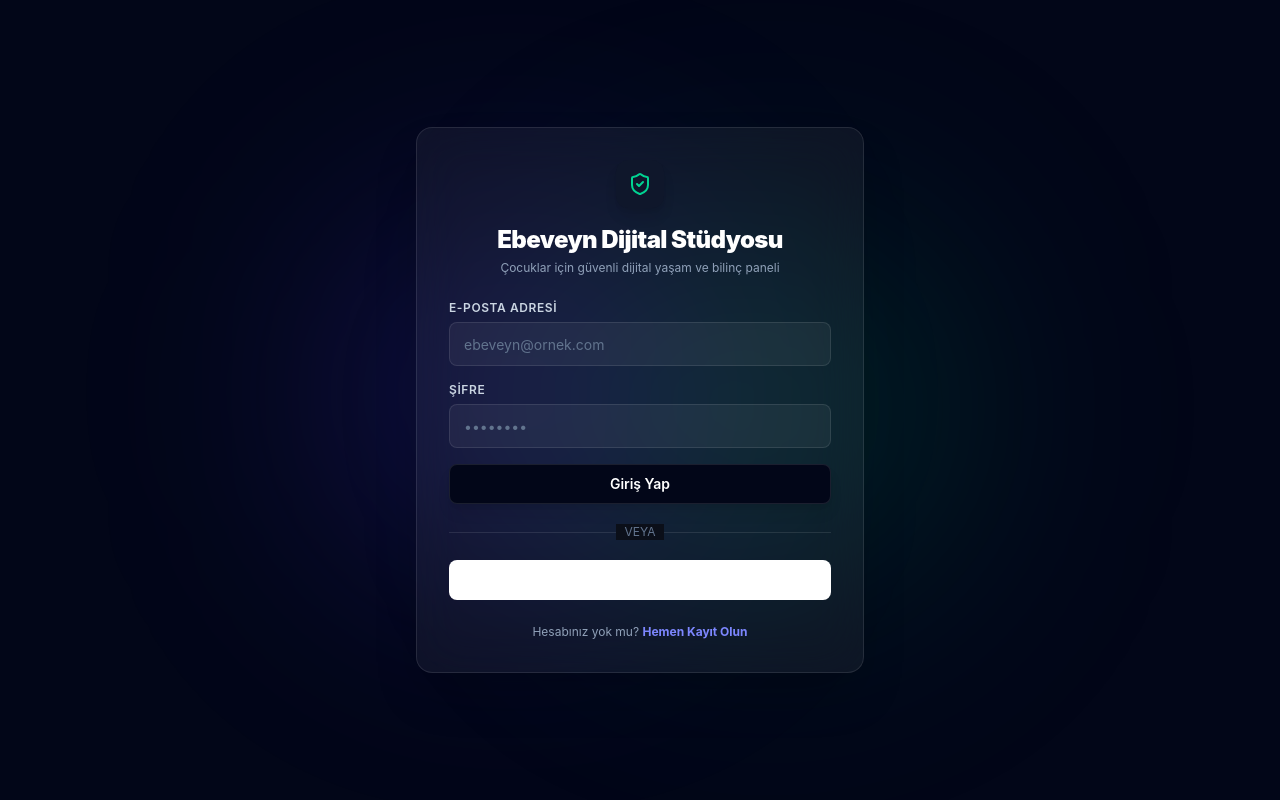
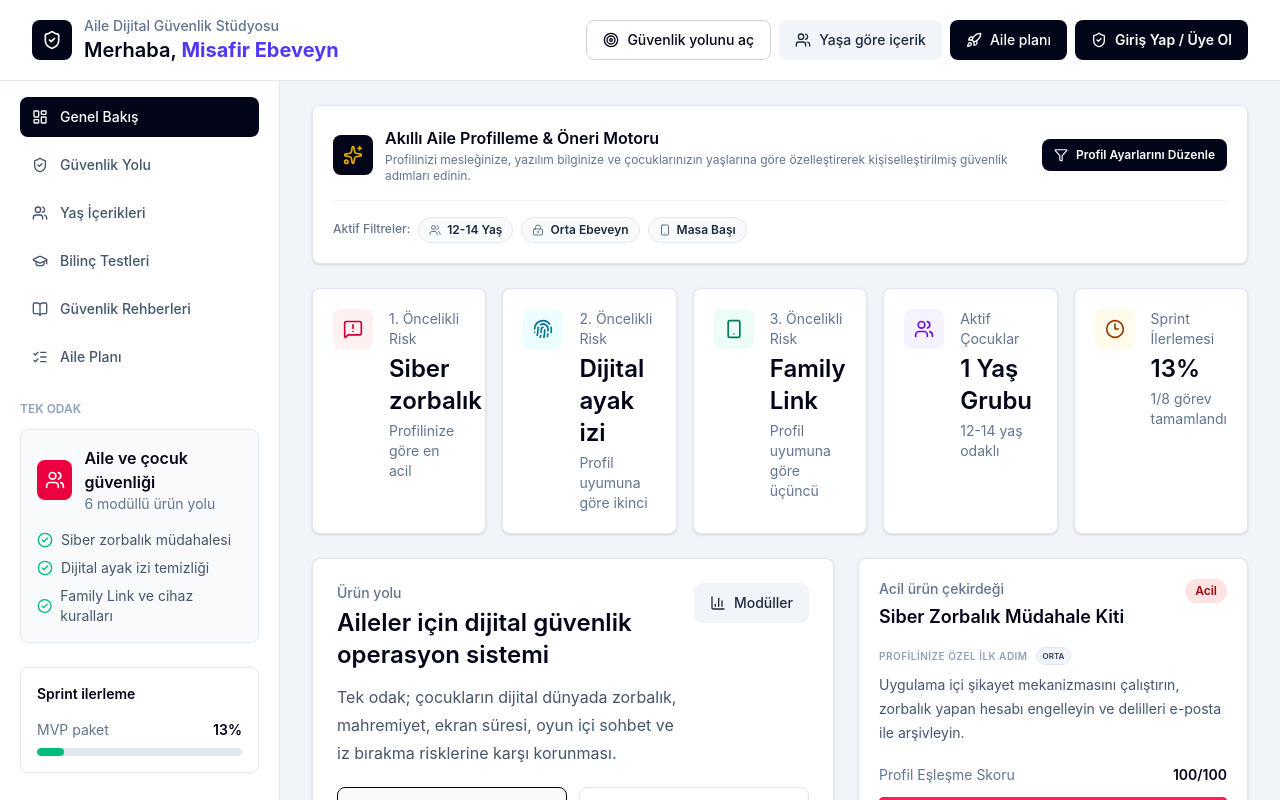
Before and after one commit to atpmaster/ai-digital-product-studio, a React (Vite) app: page / in a window 1280 px wide. Shown: the top 800 px of the page. Built offline with nearby package versions, Linux system fonts and the light colour scheme.

Commit message:
feat: add premium glassmorphic authentication modal with guest access

```diff
--- a/src/App.jsx
+++ b/src/App.jsx
@@ -27,6 +27,7 @@ import {
   HelpCircle,
   BookOpen,
   LogOut,
+  X,
 } from "lucide-react";
 
 function cx(...classes) {
@@ -741,6 +742,7 @@ export default function FamilyDigitalSafetyDashboard() {
   const [passwordInput, setPasswordInput] = useState("");
   const [nameInput, setNameInput] = useState("");
   const [authError, setAuthError] = useState("");
+  const [isAuthModalOpen, setIsAuthModalOpen] = useState(false);
 
   // YENİ REHBER DURUM DEĞİŞKENLERİ
   const [selectedGuideAge, setSelectedGuideAge] = useState("12-14");
@@ -872,6 +874,7 @@ export default function FamilyDigitalSafetyDashboard() {
     setEmailInput("");
     setPasswordInput("");
     setAuthError("");
+    setIsAuthModalOpen(false);
   };
 
   const handleRegister = (e) => {
@@ -887,6 +890,7 @@ export default function FamilyDigitalSafetyDashboard() {
     setPasswordInput("");
     setNameInput("");
     setAuthError("");
+    setIsAuthModalOpen(false);
   };
 
   const handleDemoLogin = () => {
@@ -894,109 +898,13 @@ export default function FamilyDigitalSafetyDashboard() {
     localStorage.setItem("digital_safety_user", JSON.stringify(user));
     setCurrentUser(user);
     setAuthError("");
+    setIsAuthModalOpen(false);
   };
 
   const handleLogout = () => {
     localStorage.removeItem("digital_safety_user");
     setCurrentUser(null);
   };
-
-  if (!currentUser) {
-    return (
-      <div className="min-h-screen flex items-center justify-center bg-slate-950 text-white px-4 relative overflow-hidden">
-        {/* Background Decorative Gradients */}
-        <div className="absolute top-1/4 left-1/4 w-96 h-96 bg-indigo-600/20 rounded-full blur-[120px] pointer-events-none" />
-        <div className="absolute bottom-1/4 right-1/4 w-96 h-96 bg-emerald-600/20 rounded-full blur-[120px] pointer-events-none" />
-
-        <div className="w-full max-w-md bg-white/5 backdrop-blur-xl border border-white/10 rounded-2xl p-6 sm:p-8 shadow-2xl relative z-10">
-          <div className="text-center mb-6">
-            <div className="mx-auto flex h-12 w-12 items-center justify-center rounded-xl bg-slate-900 text-white mb-4 shadow-lg">
-              <ShieldCheck className="h-6 w-6 text-emerald-400" />
-            </div>
-            <h1 className="text-2xl font-black tracking-tight">Ebeveyn Dijital Stüdyosu</h1>
-            <p className="text-xs text-slate-400 mt-1">Çocuklar için güvenli dijital yaşam ve bilinç paneli</p>
-          </div>
-
-          {authError && (
-            <div className="mb-4 p-3 rounded-lg border border-red-500/20 bg-red-500/10 text-xs text-red-400 font-semibold flex items-center gap-2">
-              <AlertTriangle className="h-4 w-4 shrink-0" />
-              {authError}
-            </div>
-          )}
-
-          <form onSubmit={authMode === "login" ? handleLogin : handleRegister} className="space-y-4">
-            {authMode === "register" && (
-              <div>
-                <label className="block text-xs font-semibold text-slate-300 uppercase tracking-wider mb-1.5" htmlFor="name">Adınız Soyadınız</label>
-                <input
-                  id="name"
-                  type="text"
-                  required
-                  placeholder="Ahmet Yılmaz"
-                  value={nameInput}
-                  onChange={(e) => setNameInput(e.target.value)}
-                  className="w-full h-11 bg-white/5 border border-white/10 rounded-lg px-3.5 text-sm text-white placeholder-slate-500 outline-none focus:border-indigo-500 transition"
-                />
-              </div>
-            )}
-
-            <div>
-              <label className="block text-xs font-semibold text-slate-300 uppercase tracking-wider mb-1.5" htmlFor="email">E-posta Adresi</label>
-              <input
-                id="email"
-                type="email"
-                required
-                placeholder="ebeveyn@ornek.com"
-                value={emailInput}
-                onChange={(e) => setEmailInput(e.target.value)}
-                className="w-full h-11 bg-white/5 border border-white/10 rounded-lg px-3.5 text-sm text-white placeholder-slate-500 outline-none focus:border-indigo-500 transition"
-              />
-            </div>
-
-            <div>
-              <label className="block text-xs font-semibold text-slate-300 uppercase tracking-wider mb-1.5" htmlFor="password">Şifre</label>
-              <input
-                id="password"
-                type="password"
-                required
-                placeholder="••••••••"
-                value={passwordInput}
-                onChange={(e) => setPasswordInput(e.target.value)}
-                className="w-full h-11 bg-white/5 border border-white/10 rounded-lg px-3.5 text-sm text-white placeholder-slate-500 outline-none focus:border-indigo-500 transition"
-              />
-            </div>
-
-            <Button type="submit" className="w-full bg-slate-900 text-white hover:bg-slate-800 border border-white/10 font-semibold shadow-lg">
-              {authMode === "login" ? "Giriş Yap" : "Kayıt Ol"}
-            </Button>
-          </form>
-
-          <div className="relative my-5">
-            <div className="absolute inset-0 flex items-center"><div className="w-full border-t border-white/10"></div></div>
-            <div className="relative flex justify-center text-xs uppercase"><span className="bg-[#0b0f19] px-2 text-slate-500">VEYA</span></div>
-          </div>
-
-          <Button type="button" variant="outline" onClick={handleDemoLogin} className="w-full border-white/10 bg-transparent text-white hover:bg-white/5 font-semibold">
-            Demo Girişi Yap (Tek Tıkla Dene)
-          </Button>
-
-          <p className="text-center text-xs text-slate-400 mt-6">
-            {authMode === "login" ? "Hesabınız yok mu? " : "Zaten üye misiniz? "}
-            <button
-              type="button"
-              onClick={() => {
-                setAuthMode(authMode === "login" ? "register" : "login");
-                setAuthError("");
-              }}
-              className="text-indigo-400 hover:underline font-bold"
-            >
-              {authMode === "login" ? "Hemen Kayıt Olun" : "Giriş Yapın"}
-            </button>
-          </p>
-        </div>
-      </div>
-    );
-  }
 
   return (
     <div className="min-h-screen overflow-x-hidden bg-slate-100 text-slate-950">
@@ -1009,7 +917,7 @@ export default function FamilyDigitalSafetyDashboard() {
             <div>
               <p className="text-sm font-medium text-slate-500">Aile Dijital Güvenlik Stüdyosu</p>
               <h1 className="text-xl font-semibold text-slate-950">
-                Merhaba, <span className="text-indigo-600 font-bold">{currentUser.name}</span>
+                Merhaba, <span className="text-indigo-600 font-bold">{currentUser ? currentUser.name : "Misafir Ebeveyn"}</span>
               </h1>
             </div>
           </div>
@@ -1027,10 +935,17 @@ export default function FamilyDigitalSafetyDashboard() {
               <Rocket className="h-4 w-4" />
               Aile planı
             </Button>
-            <Button variant="outline" onClick={handleLogout} className="border-red-200 hover:bg-red-50 text-red-600">
-              <LogOut className="h-4 w-4" />
-              Çıkış
-            </Button>
+            {currentUser ? (
+              <Button variant="outline" onClick={handleLogout} className="border-red-200 hover:bg-red-50 text-red-600">
+                <LogOut className="h-4 w-4" />
+                Çıkış
+              </Button>
+            ) : (
+              <Button onClick={() => setIsAuthModalOpen(true)} className="bg-indigo-600 hover:bg-indigo-700 text-white font-semibold">
+                <ShieldCheck className="h-4 w-4" />
+                Giriş Yap / Üye Ol
+              </Button>
+            )}
           </div>
         </div>
       </div>
@@ -2289,6 +2204,138 @@ export default function FamilyDigitalSafetyDashboard() {
           )}
         </main>
       </div>
+
+      {/* GİRİŞ / KAYIT MODALI */}
+      {isAuthModalOpen && (
+        <div className="fixed inset-0 z-50 flex items-center justify-center bg-slate-950/60 backdrop-blur-sm p-4">
+          <motion.div
+            initial={{ opacity: 0, scale: 0.95 }}
+            animate={{ opacity: 1, scale: 1 }}
+            exit={{ opacity: 0, scale: 0.95 }}
+            className="w-full max-w-md bg-slate-900 border border-slate-800 rounded-2xl shadow-2xl p-6 text-white relative overflow-hidden"
+          >
+            {/* Arka plan gradyan süslemesi */}
+            <div className="absolute -top-12 -right-12 h-32 w-32 rounded-full bg-indigo-500/20 blur-xl"></div>
+            <div className="absolute -bottom-12 -left-12 h-32 w-32 rounded-full bg-rose-500/10 blur-xl"></div>
+
+            {/* Kapatma Butonu */}
+            <button
+              onClick={() => {
+                setIsAuthModalOpen(false);
+                setAuthError("");
+              }}
+              className="absolute top-4 right-4 text-slate-400 hover:text-white transition"
+              type="button"
+            >
+              <X className="h-5 w-5" />
+            </button>
+
+            {/* Logo ve Başlık */}
+            <div className="flex flex-col items-center mb-6">
+              <div className="flex h-12 w-12 items-center justify-center rounded-xl bg-indigo-600 text-white mb-3">
+                <ShieldCheck className="h-6 w-6" />
+              </div>
+              <h2 className="text-xl font-bold text-slate-100">
+                {authMode === "login" ? "Hesabınıza Giriş Yapın" : "Yeni Hesap Oluşturun"}
+              </h2>
+              <p className="text-sm text-slate-400 mt-1 text-center">
+                {authMode === "login"
+                  ? "Aile Dijital Güvenlik dünyasına adım atın"
+                  : "Ailenizin dijital güvenliğini birlikte yönetin"}
+              </p>
+            </div>
+
+            {/* Hata Bildirimi */}
+            {authError && (
+              <div className="mb-4 rounded-lg bg-red-950/50 border border-red-800/50 p-3 text-xs text-red-400 flex items-start gap-2">
+                <AlertTriangle className="h-4 w-4 shrink-0 text-red-500" />
+                <span>{authError}</span>
+              </div>
+            )}
+
+            {/* Giriş / Kayıt Formu */}
+            <form onSubmit={authMode === "login" ? handleLogin : handleRegister} className="space-y-4 relative z-10">
+              {authMode === "register" && (
+                <div>
+                  <label className="block text-xs font-semibold text-slate-400 uppercase tracking-wider mb-1.5">
+                    Ad Soyad
+                  </label>
+                  <input
+                    type="text"
+                    value={nameInput}
+                    onChange={(e) => setNameInput(e.target.value)}
+                    placeholder="Örn: Ahmet Yılmaz"
+                    className="w-full h-11 px-3.5 rounded-lg bg-slate-950/80 border border-slate-800 text-white placeholder-slate-500 focus:outline-none focus:border-indigo-500 transition text-sm"
+                    required
+                  />
+                </div>
+              )}
+
+              <div>
+                <label className="block text-xs font-semibold text-slate-400 uppercase tracking-wider mb-1.5">
+                  E-Posta Adresi
+                </label>
+                <input
+                  type="email"
+                  value={emailInput}
+                  onChange={(e) => setEmailInput(e.target.value)}
+                  placeholder="name@example.com"
+                  className="w-full h-11 px-3.5 rounded-lg bg-slate-950/80 border border-slate-800 text-white placeholder-slate-500 focus:outline-none focus:border-indigo-500 transition text-sm"
+                  required
+                />
+              </div>
+
+              <div>
+                <label className="block text-xs font-semibold text-slate-400 uppercase tracking-wider mb-1.5">
+                  Şifre
+                </label>
+                <input
+                  type="password"
+                  value={passwordInput}
+                  onChange={(e) => setPasswordInput(e.target.value)}
+                  placeholder="••••••••"
+                  className="w-full h-11 px-3.5 rounded-lg bg-slate-950/80 border border-slate-800 text-white placeholder-slate-500 focus:outline-none focus:border-indigo-500 transition text-sm"
+                  required
+                />
+              </div>
+
+              <Button
+                type="submit"
+                className="w-full h-11 bg-indigo-600 hover:bg-indigo-700 text-white font-semibold rounded-lg shadow-lg shadow-indigo-600/20 flex items-center justify-center gap-2 mt-6 animate-pulse"
+              >
+                <LockKeyhole className="h-4 w-4" />
+                {authMode === "login" ? "Giriş Yap" : "Hesap Oluştur"}
+              </Button>
+            </form>
+
+            {/* Alternatif Butonlar ve Geçişler */}
+            <div className="mt-5 pt-5 border-t border-slate-800 text-center space-y-4 relative z-10">
+              <button
+                type="button"
+                onClick={handleDemoLogin}
+                className="w-full h-11 border border-slate-800 bg-slate-950/40 hover:bg-slate-950/80 text-indigo-400 font-semibold rounded-lg flex items-center justify-center gap-2 transition text-sm"
+              >
+                <Sparkles className="h-4 w-4 animate-bounce" />
+                Demo Girişi Yap (Hızlı İnceleme)
+              </button>
+
+              <p className="text-sm text-slate-400 font-medium">
+                {authMode === "login" ? "Hesabınız yok mu?" : "Zaten hesabınız var mı?"}{" "}
+                <button
+                  type="button"
+                  onClick={() => {
+                    setAuthMode(authMode === "login" ? "register" : "login");
+                    setAuthError("");
+                  }}
+                  className="text-indigo-400 hover:underline font-bold"
+                >
+                  {authMode === "login" ? "Kayıt Olun" : "Giriş Yapın"}
+                </button>
+              </p>
+            </div>
+          </motion.div>
+        </div>
+      )}
     </div>
   );
 }
```
